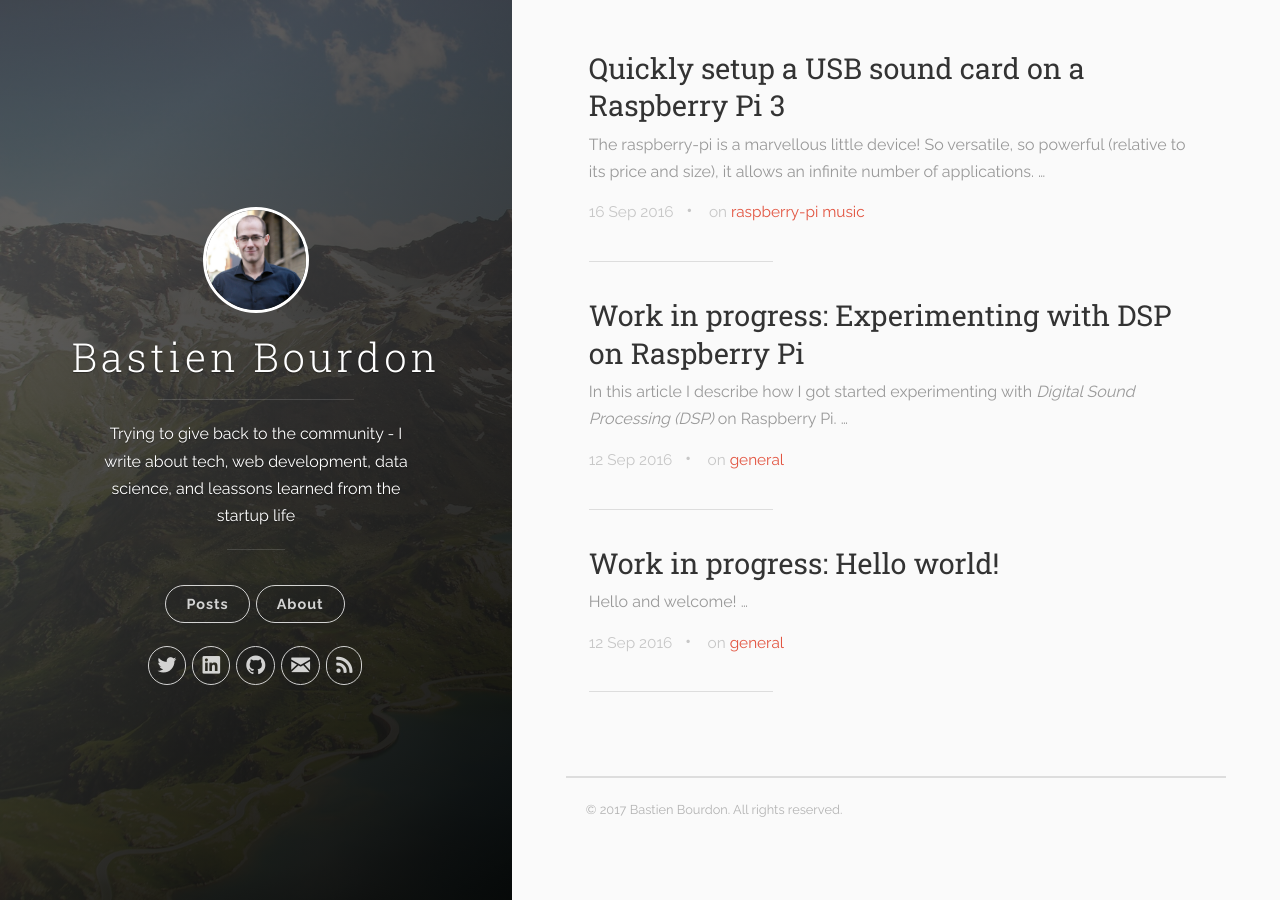
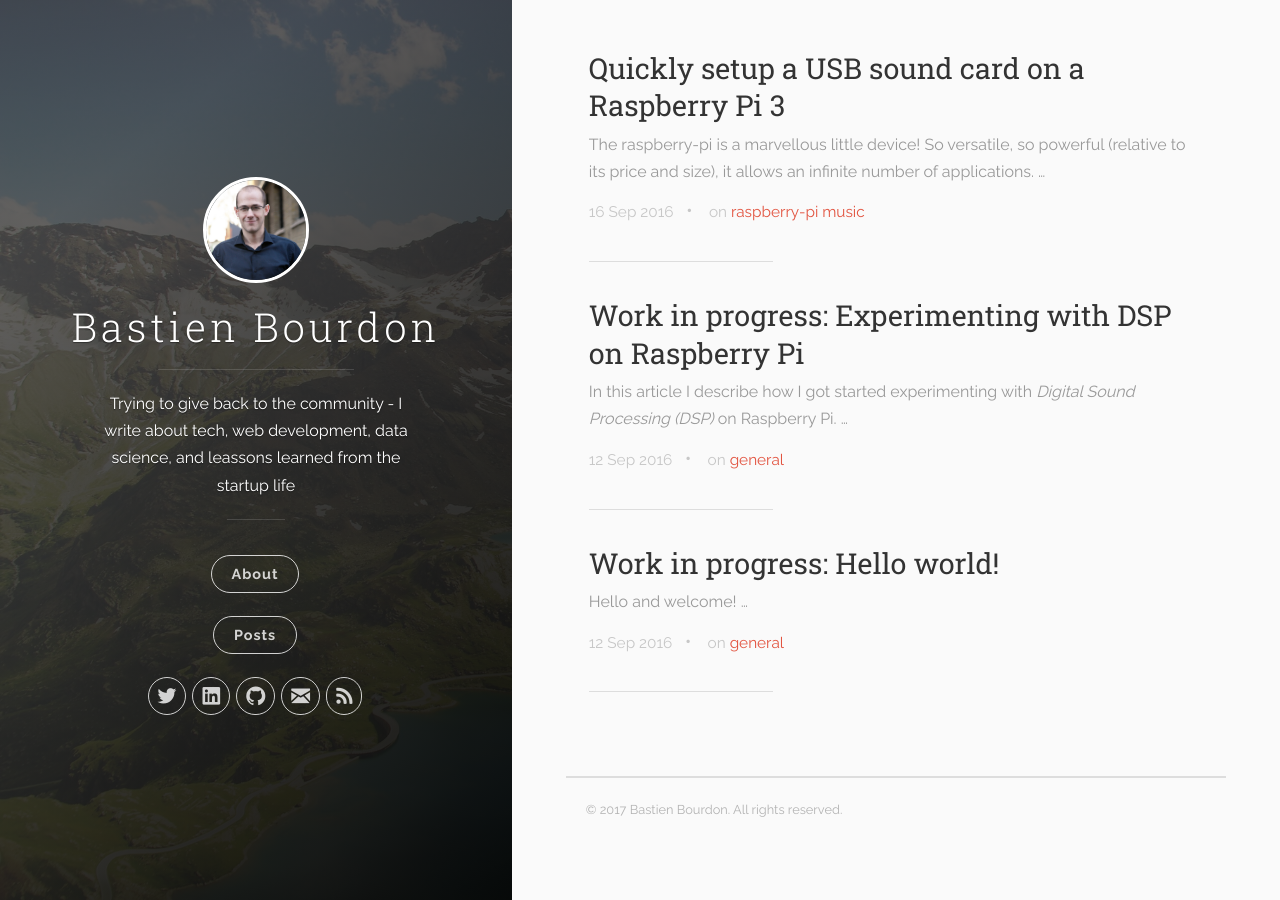
Before and after one commit to Bastien-Brd/Bastien-Brd.github.io, a Jekyll site: the page built from index.html, in a window 1280 px wide. Built offline with Jekyll 4.4.1, drawn with Linux system fonts in a browser that asks for light colours; nearby versions of some CDN libraries; the list of posts is cut into pages by our own code.

Commit message:
Make the nav menu more vertical

```diff
--- a/_includes/header.html
+++ b/_includes/header.html
@@ -17,19 +17,22 @@
         <hr class="panel-cover__divider panel-cover__divider--secondary">
 
         <div class="navigation-wrapper">
+          <nav class="cover-navigation cover-navigation--primary">
+            <ul class="navigation">
+              <li class="navigation__item"><a href="/about/" title="About {{ site.title }}" class="about-button">About</a></li>
+            </ul>
+          </nav>
+        </div>
 
+        <div class="navigation-wrapper">
           <nav class="cover-navigation cover-navigation--primary">
             <ul class="navigation">
               <li class="navigation__item"><a href="{{ site.baseurl }}" title="Articles on {{ site.title }}" class="about-button">Posts</a></li>
             </ul>
           </nav>
+        </div>
 
-          <nav class="cover-navigation cover-navigation--primary">
-            <ul class="navigation">
-              <li class="navigation__item"><a href="/about/" title="About {{ site.title }}" class="about-button">About</a></li>
-            </ul>
-          </nav>
-
+        <div class="navigation-wrapper">
           <nav class="cover-navigation navigation--social">
             <ul class="navigation">
 
@@ -93,7 +96,6 @@
 
             </ul>
           </nav>
-
         </div>
 
       </div>
```
